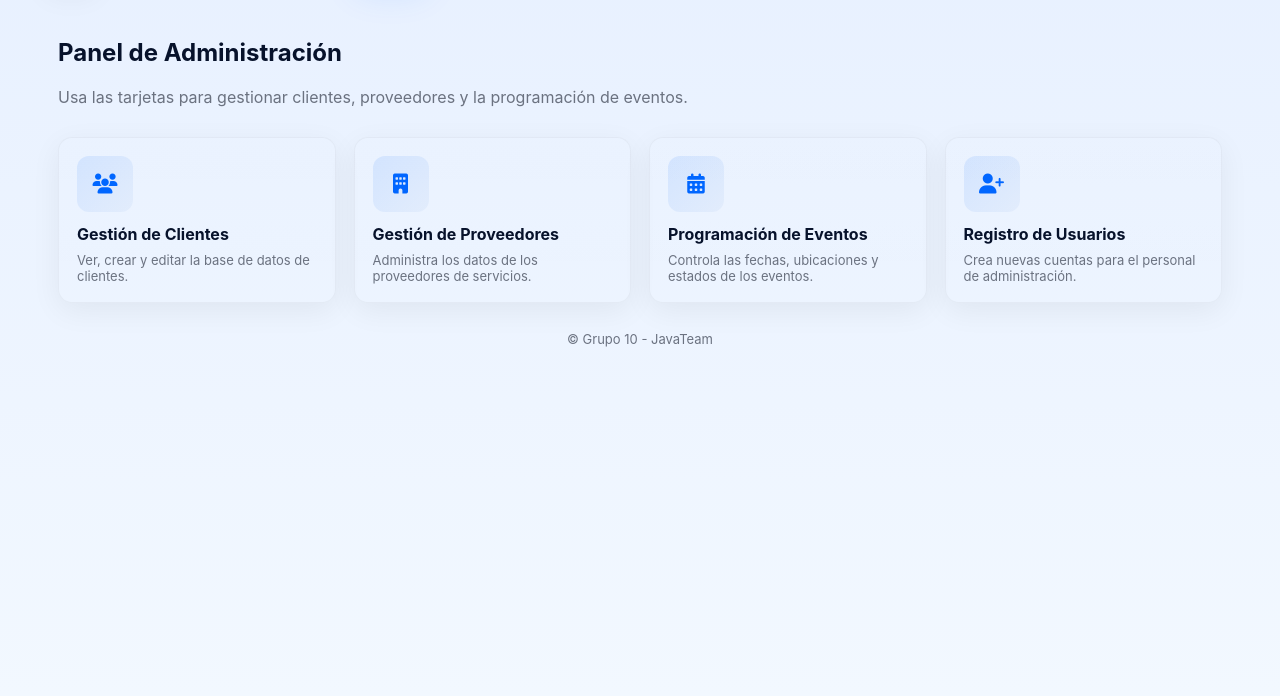
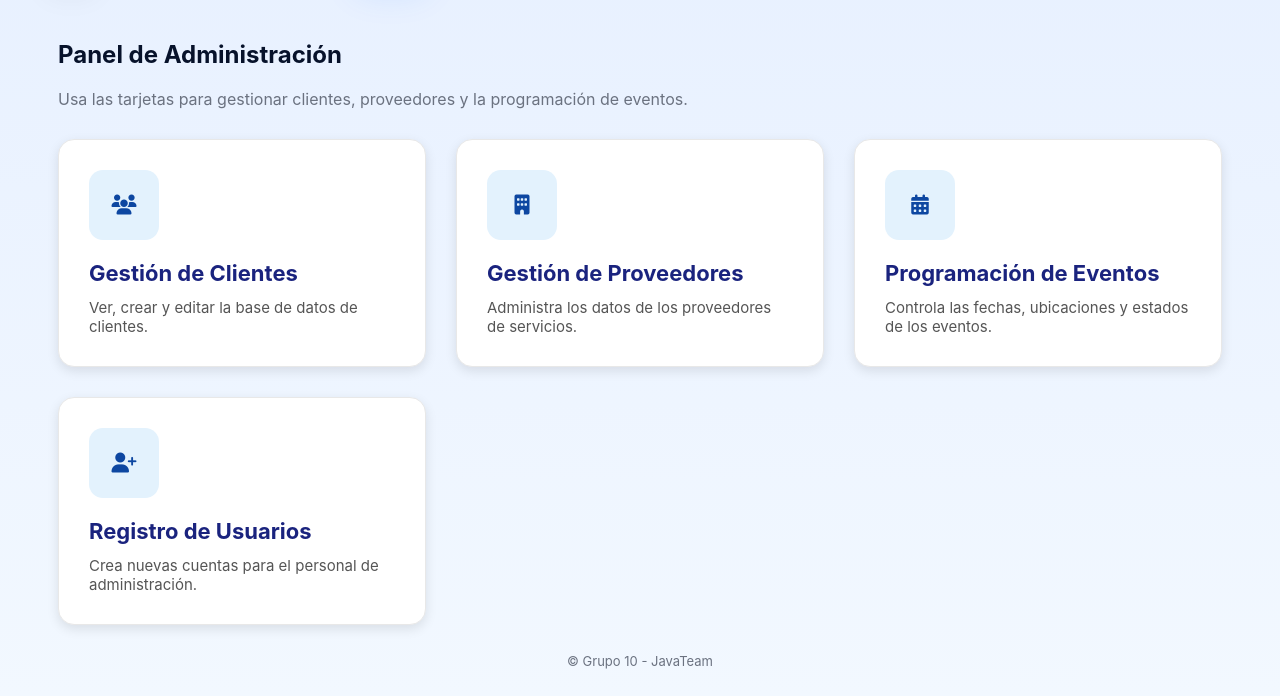
Before and after one commit to chuaman-ldti/eventosperu3, a PHP site: page /views/menu.php in a window 1280 px wide. Shown: the part 104-800 px from the top of the page. Run offline with PHP 8.4, Linux system fonts and the light colour scheme; the visitor is signed in with stand-in values (Sample User, id 1).

Commit message:
Mejora de estilos menu.php y se agrego menu.css
se agrego menu.css

```diff
--- /dev/null
+++ b/assets/menu.css
@@ -0,0 +1,58 @@
+/* === CSS EXCLUSIVO DEL DASHBOARD === */
+
+.dashboard-wrapper {
+    padding-top: 20px;
+}
+
+/* GRID */
+.dashboard-wrapper .dashboard-grid {
+    display: grid;
+    grid-template-columns: repeat(auto-fit, minmax(300px, 1fr));
+    gap: 30px;
+    margin-top: 20px;
+}
+
+/* CARD */
+.dashboard-wrapper .dashboard-card {
+    background: #ffffff;
+    border-radius: 16px;
+    padding: 30px;
+    text-decoration: none;
+    color: #333;
+    box-shadow: 0 4px 12px rgba(0,0,0,0.1);
+    border: 1px solid #e8e8e8;
+    transition: 0.25s ease;
+    display: block;
+}
+
+.dashboard-wrapper .dashboard-card:hover {
+    transform: translateY(-5px);
+    box-shadow: 0 8px 20px rgba(0,0,0,0.18);
+}
+
+/* CARD TITLE */
+.dashboard-wrapper .dashboard-card h2 {
+    color: #1a237e;
+    margin: 12px 0;
+    font-size: 22px;
+}
+
+/* DESCRIPTION */
+.dashboard-wrapper .dashboard-card p {
+    color: #555;
+    font-size: 15px;
+}
+
+/* ICON BOX */
+.dashboard-wrapper .icon-box {
+    width: 70px;
+    height: 70px;
+    background: #e3f2fd;
+    color: #0d47a1;
+    border-radius: 14px;
+    display: flex;
+    justify-content: center;
+    align-items: center;
+    font-size: 34px;
+    margin-bottom: 20px;
+}
--- a/views/menu.php
+++ b/views/menu.php
@@ -51,9 +51,11 @@ $current_page = basename($_SERVER['PHP_SELF']);
         </div>
     </header>
 
-    <main class="container">
+    <main class="container dashboard-wrapper">
 
         <h2 style="margin-top:0">Panel de Administración</h2>
+        <link rel="stylesheet" href="../assets/style.css">   <!-- estilos generales -->
+        <link rel="stylesheet" href="../assets/menu.css">    <!-- estilos del dashboard -->
         <p style="margin-bottom: 30px; color:var(--muted);">Usa las tarjetas para gestionar clientes, proveedores y la programación de eventos.</p>
 
         <div class="dashboard-grid">
```
